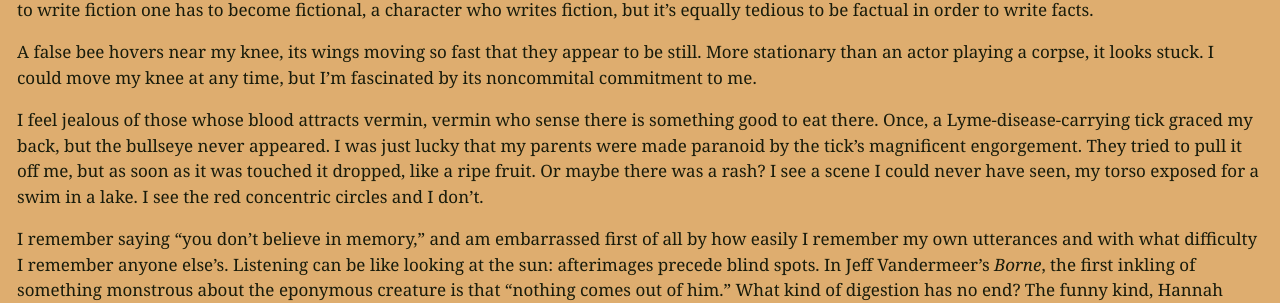
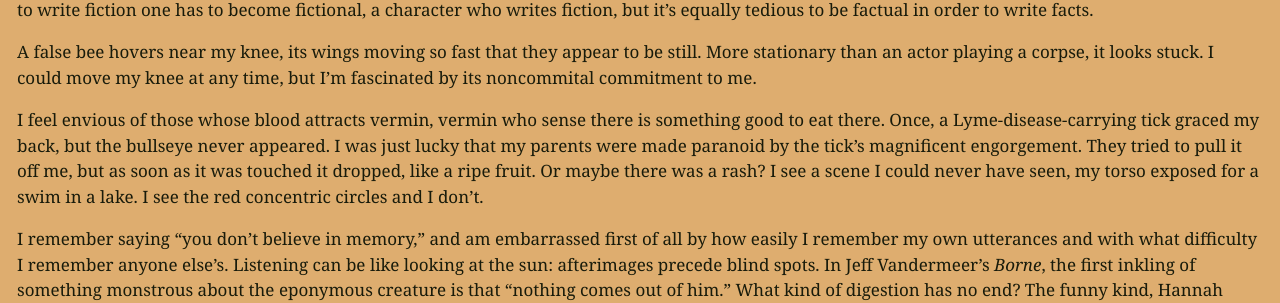
Before and after one commit to meanyhead/meanyhead.github.io, a Jekyll site: the page built from _posts/2018-08-16-incomplete-meal.md, in a window 1280 px wide. Shown: the part 606-909 px from the top of the page. Built offline with Jekyll 4.4.1, drawn with Linux system fonts in a browser that asks for light colours; comment, search, counter and statistics services are not loaded.

Commit message:
auto Mon 03/27/2023  07:15 PM

```diff
--- a/_posts/2018-08-16-incomplete-meal.md
+++ b/_posts/2018-08-16-incomplete-meal.md
@@ -11,7 +11,7 @@ I keep saying my mind is a sieve--no, I heard someone say someone else's mind is
 
 A false bee hovers near my knee, its wings moving so fast that they appear to be still. More stationary than an actor playing a corpse, it looks stuck. I could move my knee at any time, but I'm fascinated by its noncommital commitment to me.
 
-I feel jealous of those whose blood attracts vermin, vermin who sense there is something good to eat there. Once, a Lyme-disease-carrying tick graced my back, but the bullseye never appeared. I was just lucky that my parents were made paranoid by the tick's magnificent engorgement. They tried to pull it off me, but as soon as it was touched it dropped, like a ripe fruit. Or maybe there was a rash? I see a scene I could never have seen, my torso exposed for a swim in a lake. I see the red concentric circles and I don't.
+I feel envious of those whose blood attracts vermin, vermin who sense there is something good to eat there. Once, a Lyme-disease-carrying tick graced my back, but the bullseye never appeared. I was just lucky that my parents were made paranoid by the tick's magnificent engorgement. They tried to pull it off me, but as soon as it was touched it dropped, like a ripe fruit. Or maybe there was a rash? I see a scene I could never have seen, my torso exposed for a swim in a lake. I see the red concentric circles and I don't.
 
 I remember saying "you don't believe in memory," and am embarrassed first of all by how easily I remember my own utterances and with what difficulty I remember anyone else's. Listening can be like looking at the sun: afterimages precede blind spots. In Jeff Vandermeer's *Borne*, the first inkling of something monstrous about the eponymous creature is that "nothing comes out of him." What kind of digestion has no end? The funny kind, Hannah Gadsby might say. I write jokes, structurally: I feel that explaining anything would ruin the writing. I subessay the only person I know, the conglomerate person of infinite density.
 
--- a/publish_time.txt
+++ b/publish_time.txt
@@ -1 +1 @@
-06:43 PM
+07:13 PM
```
